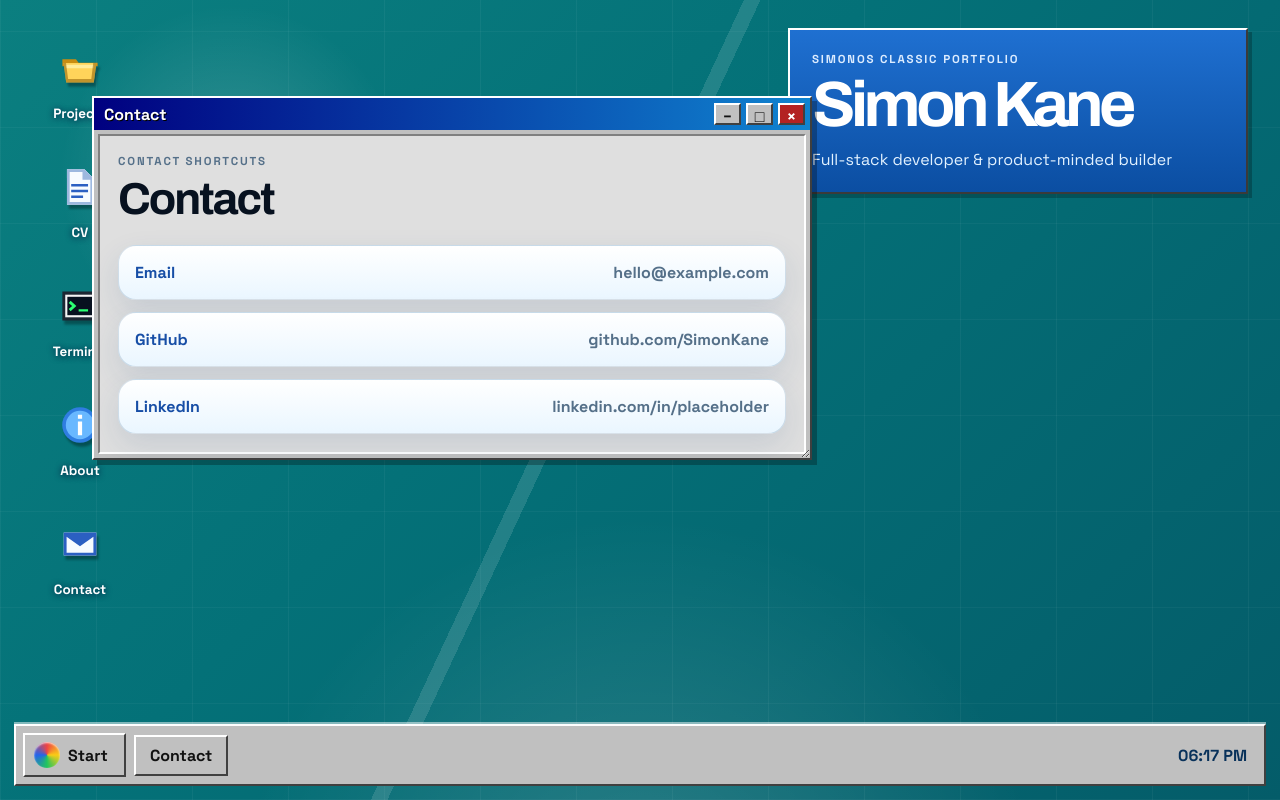
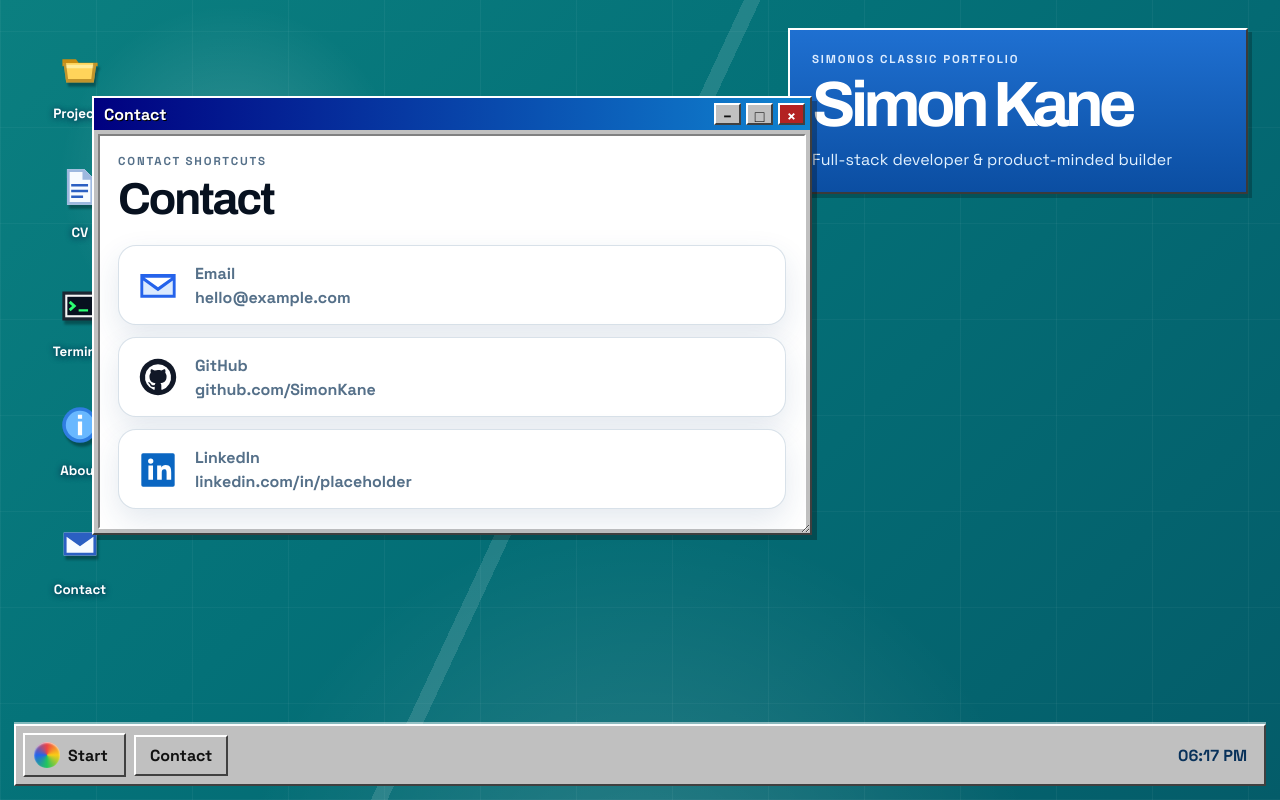
Before and after one commit to SimonKane/portfolio, a Next.js app: page / in a window 1280 px wide. Both pictures are taken after a click on the button "Contact". Built offline with nearby package versions, Linux system fonts and the light colour scheme.

Commit message:
Add branded contact icons and white folder surfaces

```diff
--- a/src/app/globals.css
+++ b/src/app/globals.css
@@ -268,7 +268,7 @@ svg {
   border: 2px solid;
   border-color: #808080 #ffffff #ffffff #808080;
   border-radius: 0;
-  background: #dfdfdf;
+  background: #ffffff;
 }
 
 .contentStack {
@@ -301,7 +301,7 @@ svg {
 .contactList a {
   border: 1px solid rgba(39, 91, 136, 0.18);
   border-radius: 18px;
-  background: linear-gradient(180deg, white, #eaf6ff);
+  background: #ffffff;
   box-shadow: 0 12px 30px rgba(35, 75, 120, 0.12);
 }
 
@@ -404,11 +404,29 @@ svg {
   gap: 12px;
 }
 
+.folderSurface {
+  background: #ffffff;
+}
+
 .contactList a {
   display: flex;
-  justify-content: space-between;
-  gap: 16px;
+  align-items: center;
+  justify-content: flex-start;
+  gap: 14px;
   padding: 16px;
+}
+
+.contactIcon {
+  display: grid;
+  flex: 0 0 46px;
+  place-items: center;
+  width: 46px;
+  height: 46px;
+}
+
+.contactMeta {
+  display: grid;
+  gap: 3px;
 }
 
 .terminal {
--- a/src/components/PortfolioApp.tsx
+++ b/src/components/PortfolioApp.tsx
@@ -20,7 +20,7 @@ type Shortcut = {
   icon: IconName;
 };
 
-type IconName = "folder" | "document" | "terminal" | "info" | "contact" | "spark" | "warning";
+type IconName = "folder" | "document" | "terminal" | "info" | "contact" | "mail" | "github" | "linkedin" | "spark" | "warning";
 
 const shortcuts: Shortcut[] = [
   { id: "projects", label: "Projects", icon: "folder" },
@@ -349,7 +349,7 @@ function AboutView() {
 
 function ContactView() {
   return (
-    <div className="contentStack">
+    <div className="contentStack folderSurface">
       <div>
         <p className="eyebrow">Contact shortcuts</p>
         <h2>Contact</h2>
@@ -357,13 +357,26 @@ function ContactView() {
       <div className="contactList">
         {portfolio.contact.map((link) => (
           <a key={link.label} href={link.href}>
-            <strong>{link.label}</strong>
-            <span>{link.value}</span>
+            <span className="contactIcon" aria-hidden="true">
+              <Icon name={getContactIcon(link.label)} />
+            </span>
+            <span className="contactMeta">
+              <strong>{link.label}</strong>
+              <span>{link.value}</span>
+            </span>
           </a>
         ))}
       </div>
     </div>
   );
+}
+
+function getContactIcon(label: string): IconName {
+  const normalized = label.toLowerCase();
+  if (normalized.includes("github")) return "github";
+  if (normalized.includes("linkedin")) return "linkedin";
+  if (normalized.includes("mail") || normalized.includes("email")) return "mail";
+  return "contact";
 }
 
 function Terminal({ onOpen, onTheme }: { onOpen: (id: WindowId) => void; onTheme: (mode: ThemeMode) => void }) {
@@ -610,6 +623,25 @@ function Icon({ name }: { name: IconName }) {
         <path fill="#2b5fc2" d="M3.5 6h17v12h-17V6Zm1.5 2.2v8.3h14V8.2l-7 5-7-5Z" />
       </>
     ),
+    mail: (
+      <>
+        <path fill="#ffffff" d="M2.8 6.2h18.4v12.5H2.8V6.2Z" />
+        <path fill="#dbeafe" d="M4.1 7.6 12 13.2l7.9-5.6v9.8H4.1V7.6Z" />
+        <path fill="#2563eb" d="M2.8 6.2h18.4v12.5H2.8V6.2Zm2.2 2 7 5 7-5H5Zm14.7 1.5-7.7 5.5-7.7-5.5v7.4h15.4V9.7Z" />
+      </>
+    ),
+    github: (
+      <>
+        <circle cx="12" cy="12" r="9.5" fill="#111827" />
+        <path fill="#ffffff" d="M12 5.3a6.9 6.9 0 0 0-2.2 13.4c.35.06.48-.15.48-.34v-1.26c-1.96.43-2.38-.84-2.38-.84-.32-.82-.78-1.04-.78-1.04-.64-.44.05-.43.05-.43.7.05 1.08.73 1.08.73.63 1.08 1.65.77 2.05.59.06-.46.25-.77.45-.95-1.56-.18-3.2-.78-3.2-3.48 0-.77.27-1.4.72-1.9-.07-.18-.31-.9.07-1.87 0 0 .59-.19 1.93.72A6.7 6.7 0 0 1 12 8.4c.6 0 1.19.08 1.75.24 1.34-.91 1.93-.72 1.93-.72.38.97.14 1.69.07 1.87.45.5.72 1.13.72 1.9 0 2.7-1.64 3.3-3.21 3.47.25.22.48.66.48 1.34v1.86c0 .19.13.4.49.34A6.9 6.9 0 0 0 12 5.3Z" />
+      </>
+    ),
+    linkedin: (
+      <>
+        <path fill="#0a66c2" d="M4.2 3.8h15.6a.9.9 0 0 1 .9.9v15.6a.9.9 0 0 1-.9.9H4.2a.9.9 0 0 1-.9-.9V4.7a.9.9 0 0 1 .9-.9Z" />
+        <path fill="#ffffff" d="M7 10.2h2.4v7.4H7v-7.4Zm1.2-3.7a1.38 1.38 0 1 1 0 2.76 1.38 1.38 0 0 1 0-2.76Zm3.2 3.7h2.3v1h.03c.32-.6 1.1-1.23 2.27-1.23 2.43 0 2.88 1.6 2.88 3.68v3.95h-2.4v-3.5c0-.84-.02-1.92-1.17-1.92-1.17 0-1.35.91-1.35 1.86v3.56h-2.4v-7.4Z" />
+      </>
+    ),
     spark: (
       <>
         <path fill="#f7fbff" d="M12 2.5 14 9l6.5 2-6.5 2-2 6.5-2-6.5-6.5-2L10 9l2-6.5Z" />
```
